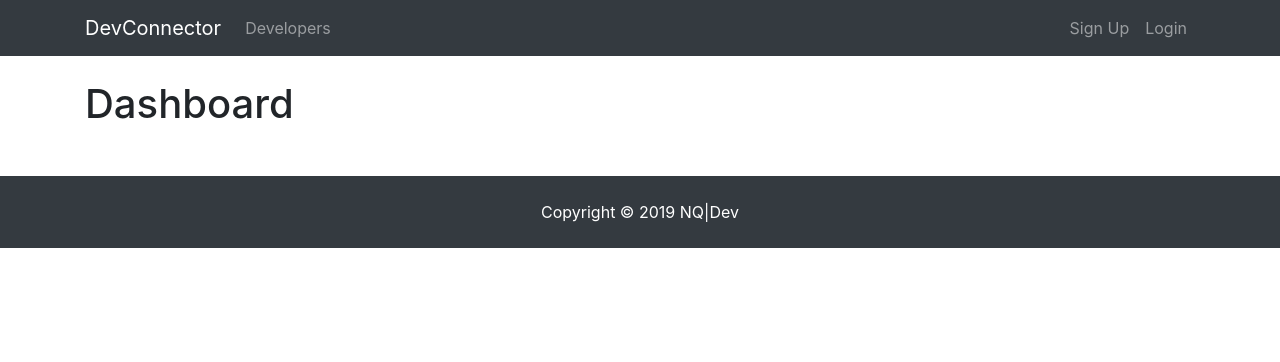
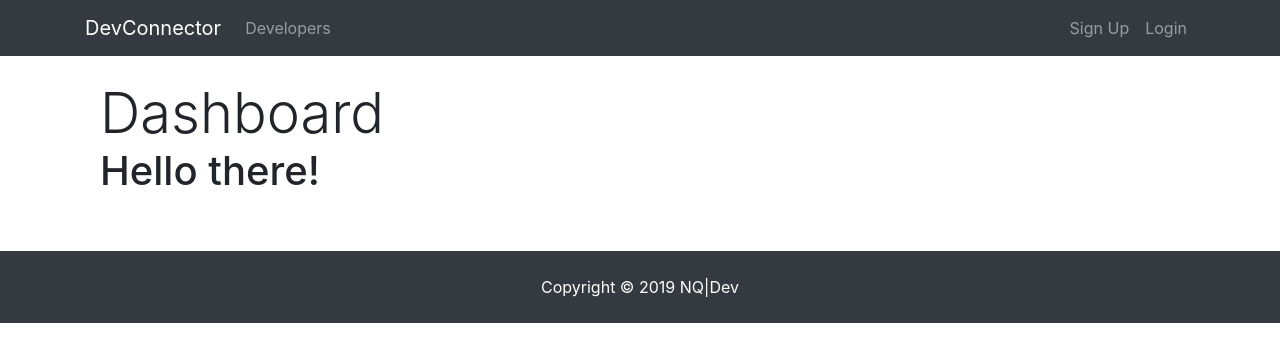
Before and after one commit to Ngufuli/sNetwork, a React (Create React App) app in the folder client/: page /dashboard in a window 1280 px wide. Shown: the top 362 px of the page. Built offline with nearby package versions, Linux system fonts and the light colour scheme; no server answers.

Commit message:
Dashboard profile and loading sample

```diff
--- a/client/src/actions/profileActions.js
+++ b/client/src/actions/profileActions.js
@@ -3,7 +3,7 @@ import axios from "axios";
 import {
   GET_PROFILE,
   PROFILE_LOADING,
-  GET_ERRORS,
+  // GET_ERRORS,
   CLEAR_CURRENT_PROFILE
 } from "./types";
 
--- a/client/src/components/dashboard/Dashboard.js
+++ b/client/src/components/dashboard/Dashboard.js
@@ -10,13 +10,38 @@ class Dashboard extends Component {
   }
 
   render() {
+    const { user } = this.props.auth;
+    const { profile, loading } = this.props.profile;
+
+    let dashboardContent;
+    if (profile === null || loading) {
+      dashboardContent = <h3>Loading...</h3>;
+    } else {
+      dashboardContent = <h1>Hello there!</h1>;
+    }
+
     return (
-      <div>
-        <h1>Dashboard</h1>
+      <div className="dashboard">
+        <div className="container">
+          <div className="row">
+            <div className="col-md-12">
+              <h1 className="display-4">
+                Dashboard
+                {dashboardContent}
+              </h1>
+            </div>
+          </div>
+        </div>
       </div>
     );
   }
 }
+
+Dashboard.propTypes = {
+  getCurrentProfile: PropTypes.func.isRequired,
+  profile: PropTypes.object.isRequired,
+  auth: PropTypes.object.isRequired
+};
 
 const mapStateToProps = state => ({
   profile: state.profile,
```
Also changed, not shown: client/src/components/dashboard/spinner.gif (added).
